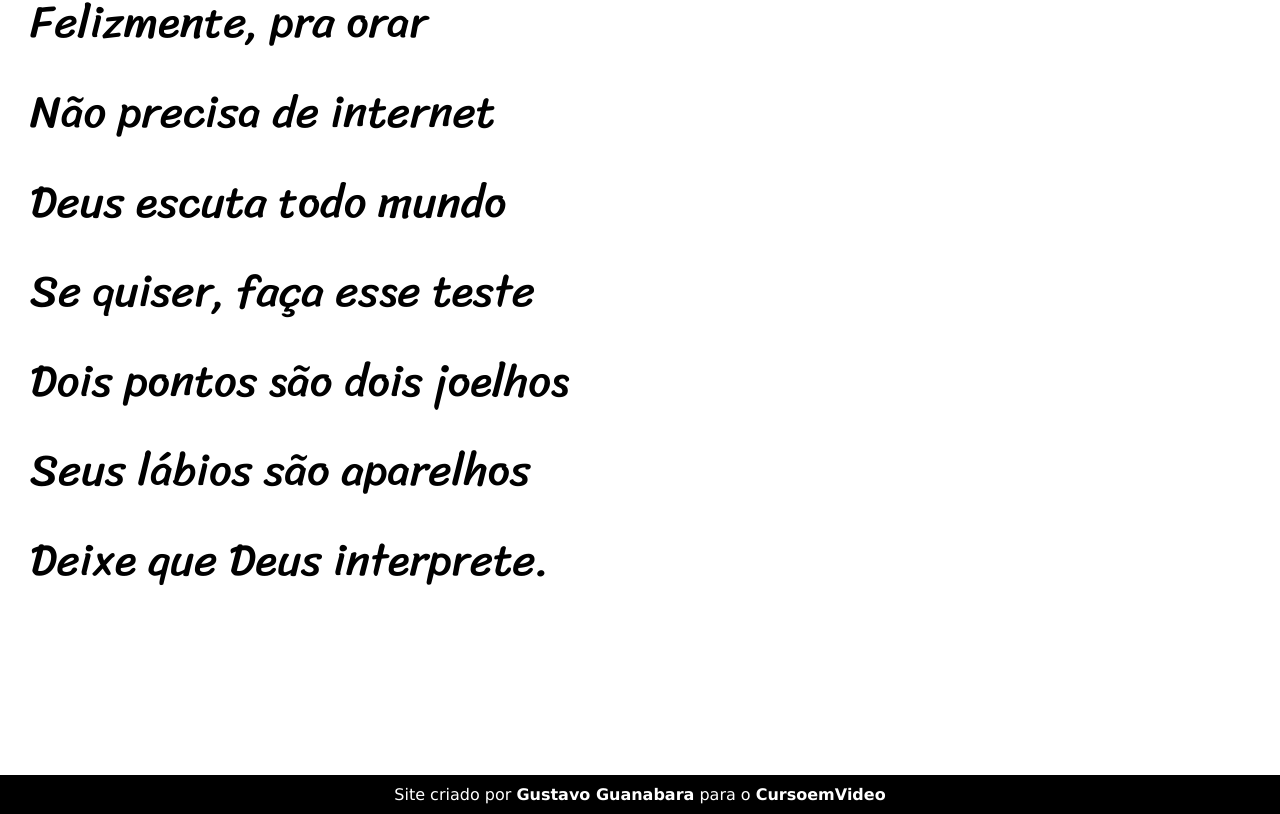
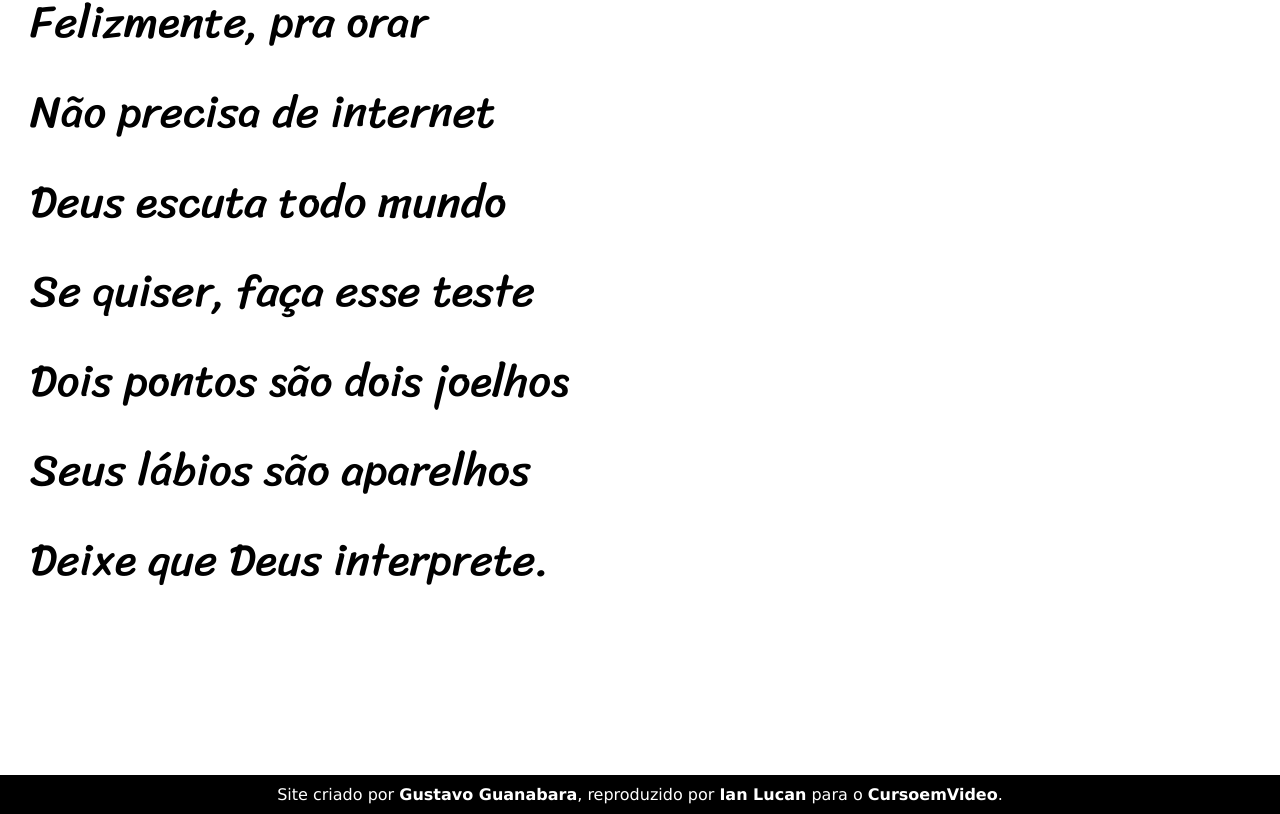
Before and after one commit to ianlucan/HTML-CSS, a plain HTML site: page Desafios/cordel moderno/index.html in a window 1280 px wide. Shown: the part 5143-5957 px from the top of the page. Drawn offline with Linux system fonts and the light colour scheme.

Commit message:
Cordel Moderno
Atualizado no roda pé do cordel moderno.

```diff
--- a/Desafios/cordel moderno/index.html
+++ b/Desafios/cordel moderno/index.html
@@ -140,7 +140,7 @@
     </main>
 
     <footer>
-        Site criado por <a href="https://gustavoguanabara.github.io/" target="_blank">Gustavo Guanabara</a> para o <a href="https://www.cursoemvideo.com/" target="_blank">CursoemVideo</a>
+        Site criado por <a href="https://gustavoguanabara.github.io" target="_blank">Gustavo Guanabara</a>, reproduzido por <a href="https://github.com/ianlucan" target="_blank">Ian Lucan</a> para o <a href="https://youtube.com/cursoemvideo" target="_blank">CursoemVideo</a>.
     </footer>
 </body>
 </html>
```
